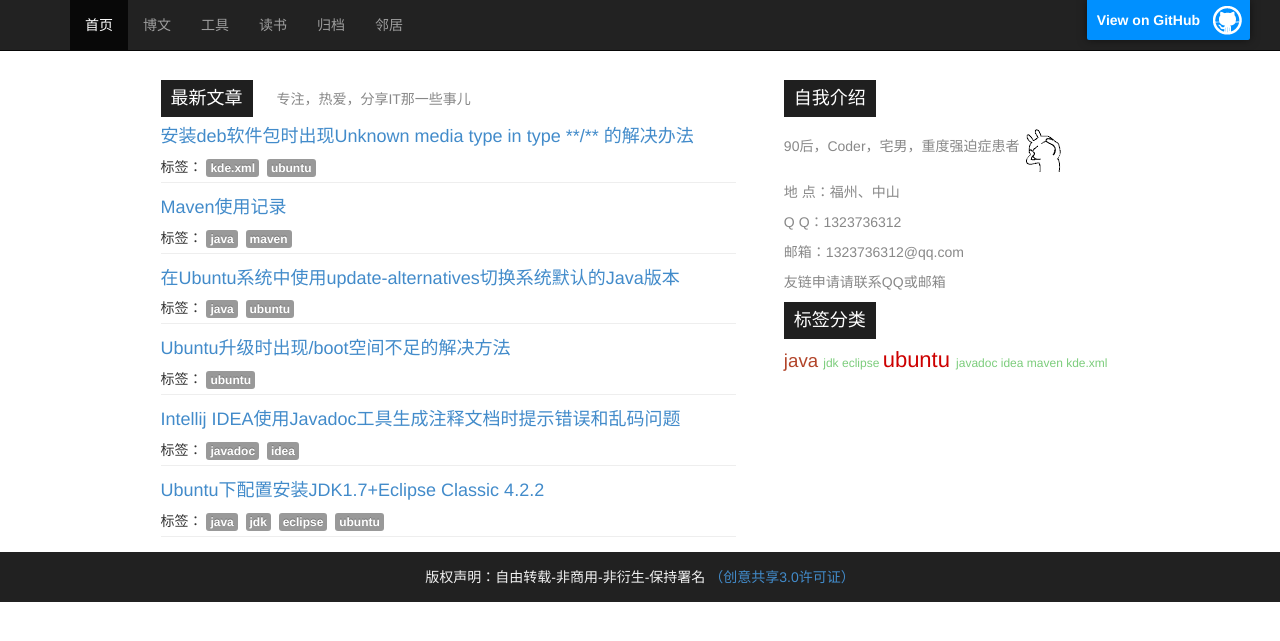
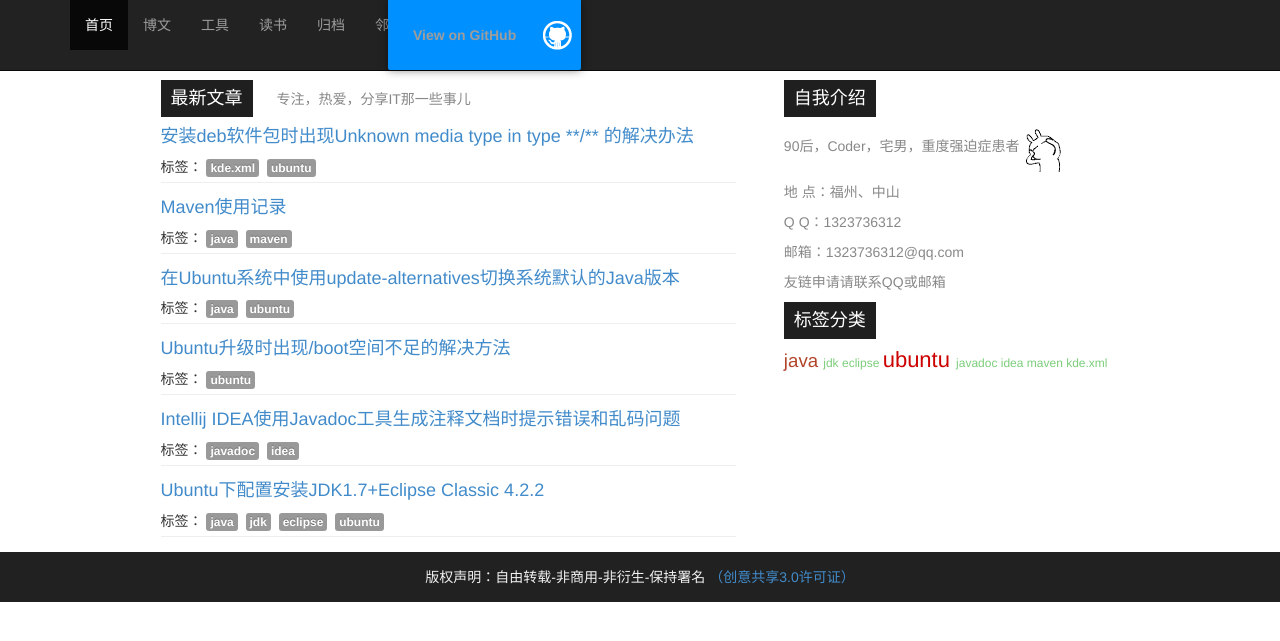
Before and after one commit to sheleng/sheleng.github.io, a Jekyll site: the page built from index.html, in a window 1280 px wide. Shown: the top 641 px of the page. Built offline with Jekyll 4.4.1, drawn with Linux system fonts in a browser that asks for light colours.

Commit message:
调整首页布局

```diff
--- a/_layouts/default.html
+++ b/_layouts/default.html
@@ -49,7 +49,9 @@
             <li class={{page.links}}>
               <a href="/pages/links.html">邻居</a>
             </li>
-            <a class="github-banner" href="https://github.com/Sheleng" target="_blank">View on GitHub</a>
+            <li class="github-banner">
+              <a href="https://github.com/Sheleng" target="_blank">View on GitHub</a>
+            </li>
           </ul>
         </div>
       </div>
```
